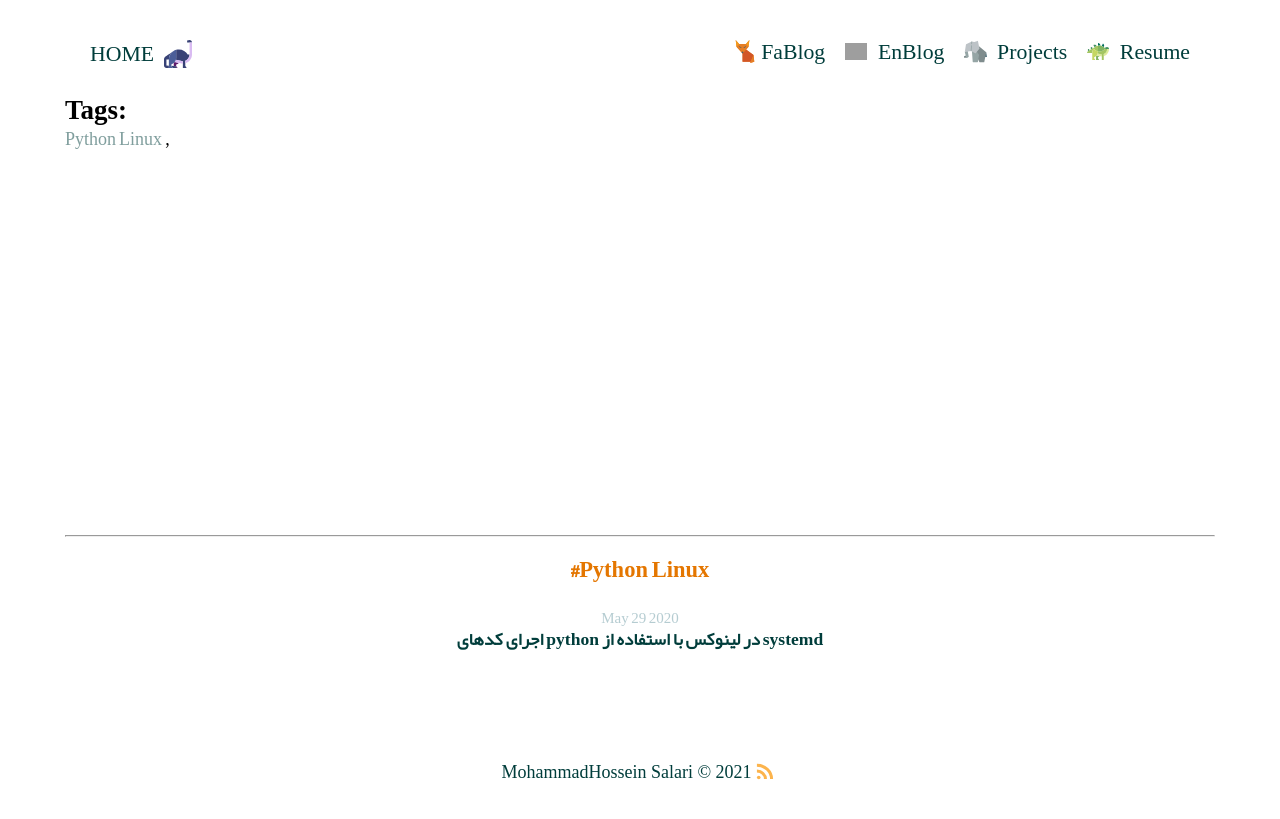
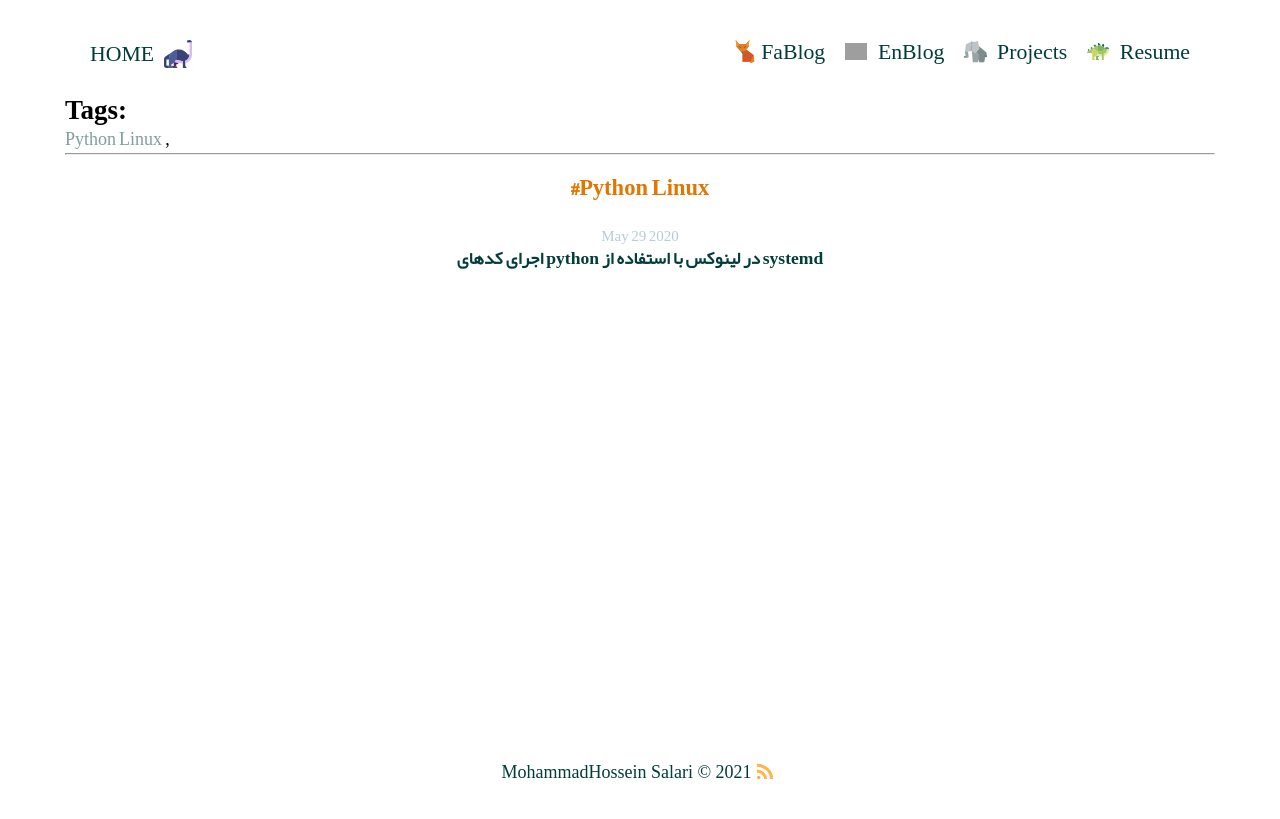
Before and after one commit to mh-salari/mh-salari.ir, a Jekyll site: the page built from tags.html, in a window 1280 px wide. Shown: the top 819 px of the page. Built offline with Jekyll 4.4.1, drawn with Linux system fonts in a browser that asks for light colours; some web fonts are replaced; grey boxes are pictures that could not be loaded.

Commit message:
fix: tags page

```diff
--- a/_sass/pages/tags.scss
+++ b/_sass/pages/tags.scss
@@ -18,8 +18,6 @@
 }
 
 .list {
-    // background: blue;
-    margin-bottom: 50px;
     list-style: none;
     h2 {
         font-family: "Neucha", cursive;
--- a/tags.html
+++ b/tags.html
@@ -5,7 +5,7 @@
 permalink: /tags/
 
 ---
-
+<main>
 <section class="list">
     <h2 class="title">Tags:</h1>
 
@@ -52,3 +52,4 @@
     <div class="breaker"></div>
     {% endfor %}
 </section>
+</main>
```
Also changed, not shown: 8 other files.
